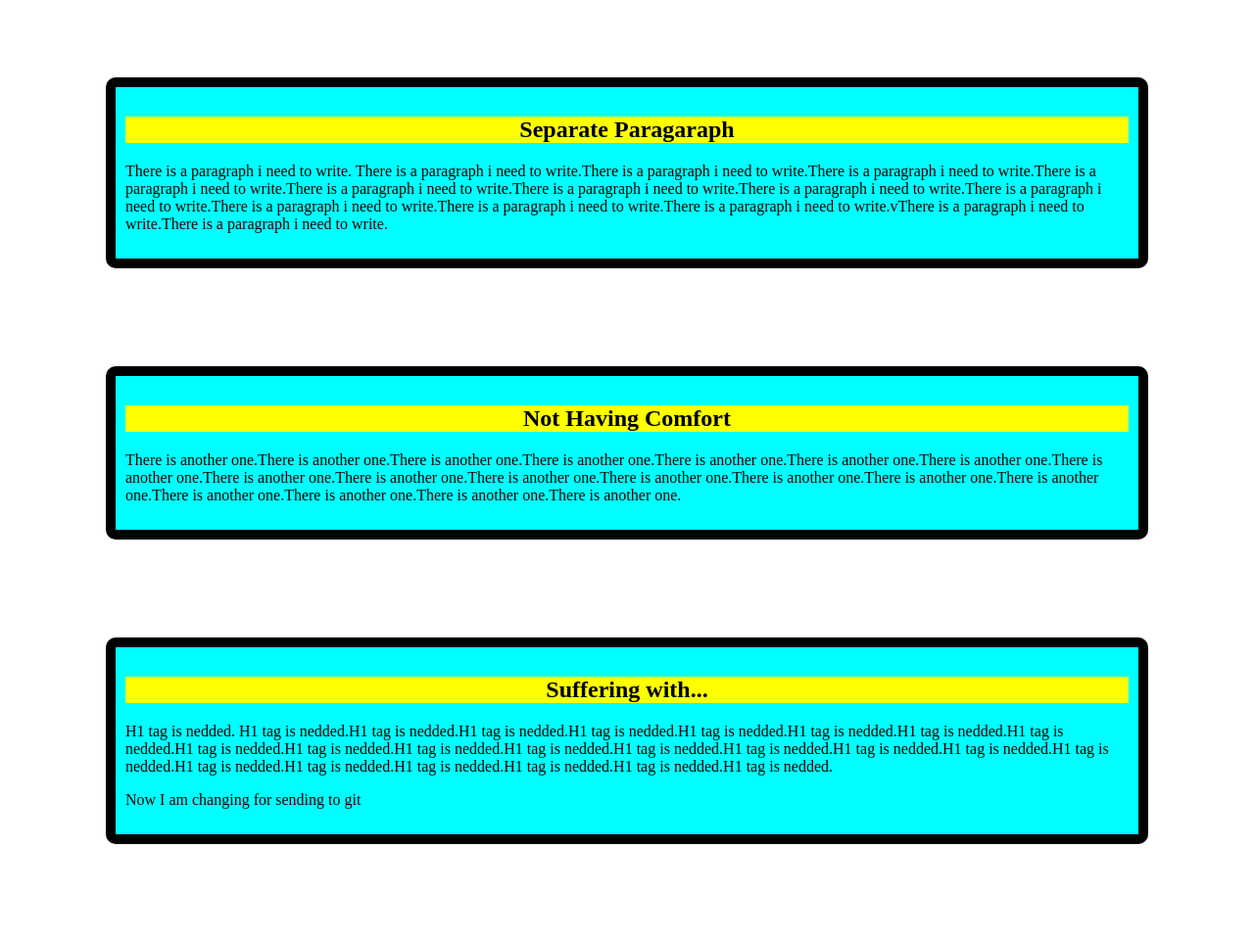
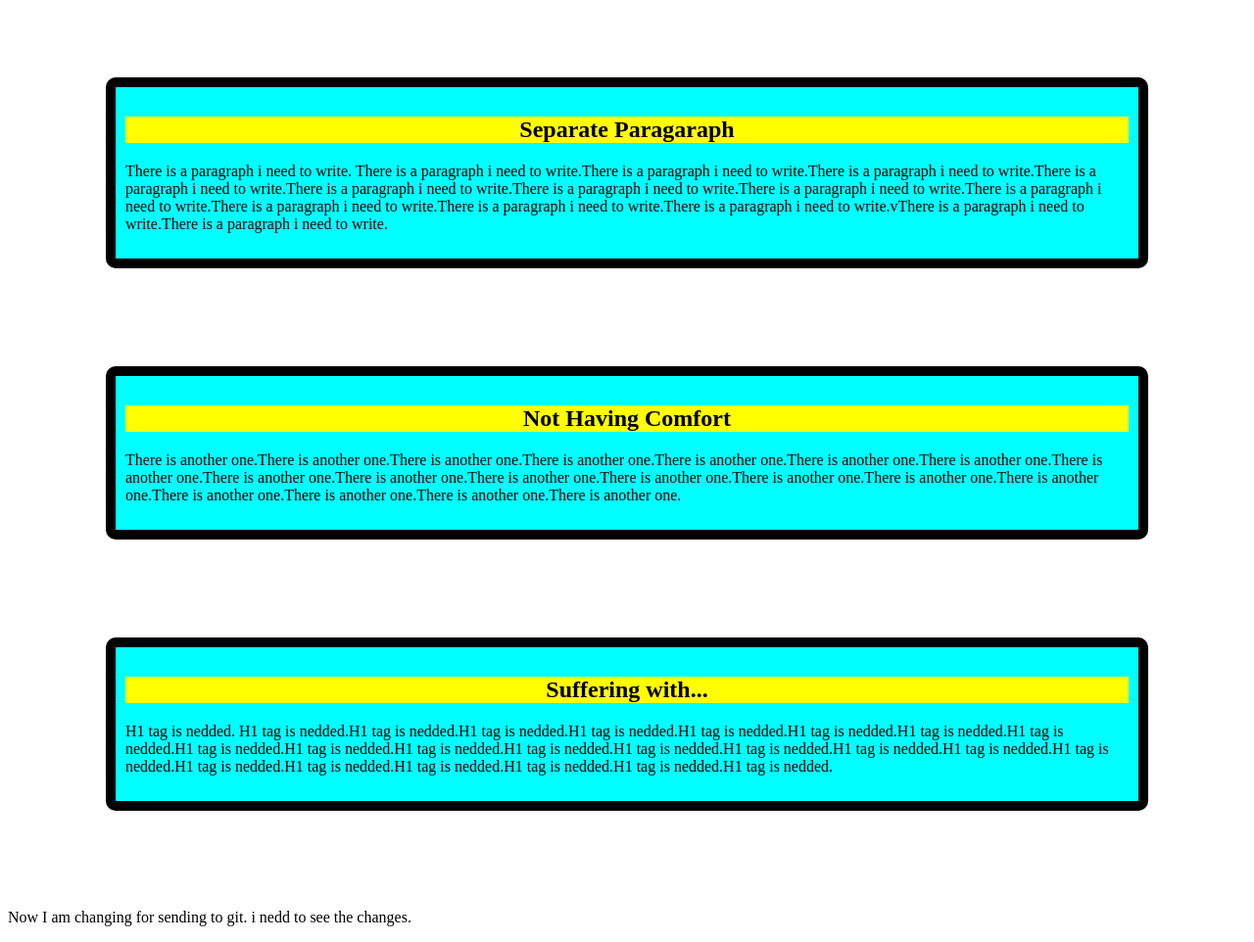
Before and after one commit to mdandmanal/my-fourth-repo, a plain HTML site: page index.html in a window 1280 px wide. Shown: the part 79-1041 px from the top of the page at 98% size. Drawn offline with Linux system fonts and the light colour scheme.

Commit message:
paragraph added

```diff
--- a/index.html
+++ b/index.html
@@ -26,8 +26,10 @@
     <p>
         H1 tag is nedded. H1 tag is nedded.H1 tag is nedded.H1 tag is nedded.H1 tag is nedded.H1 tag is nedded.H1 tag is nedded.H1 tag is nedded.H1 tag is nedded.H1 tag is nedded.H1 tag is nedded.H1 tag is nedded.H1 tag is nedded.H1 tag is nedded.H1 tag is nedded.H1 tag is nedded.H1 tag is nedded.H1 tag is nedded.H1 tag is nedded.H1 tag is nedded.H1 tag is nedded.H1 tag is nedded.H1 tag is nedded.H1 tag is nedded.
     </p>
-    <p>Now I am changing for sending to git</p>
+
+
 </div>
+<p>Now I am changing for sending to git. i nedd to see the changes.</p>
 
 
 </body>
```
